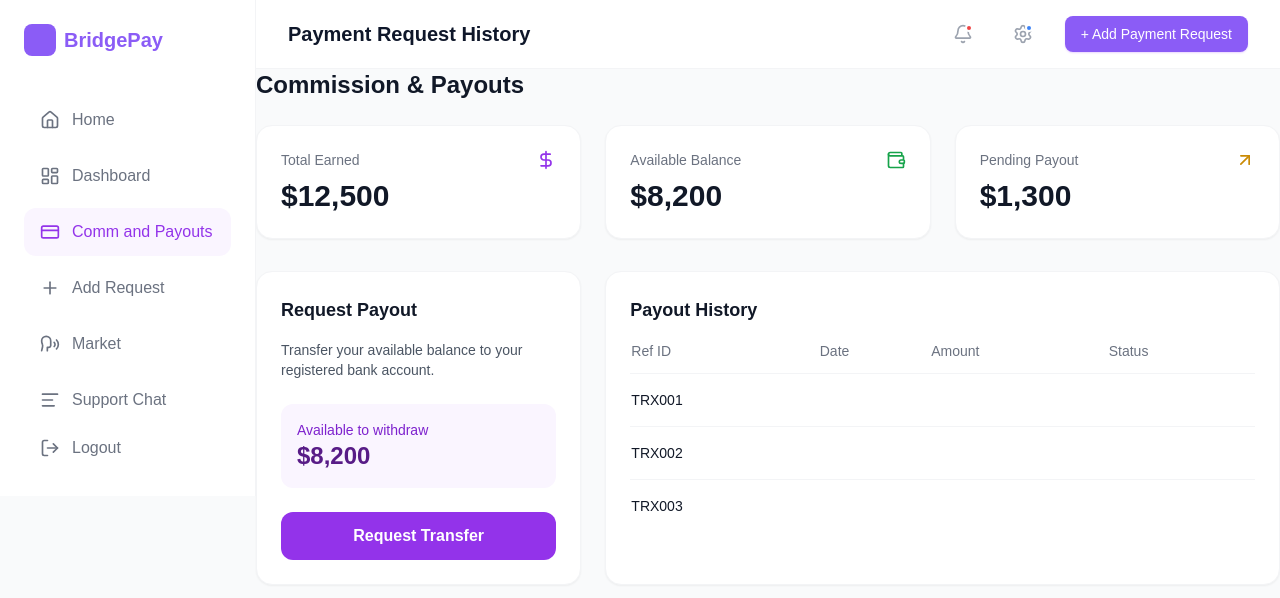
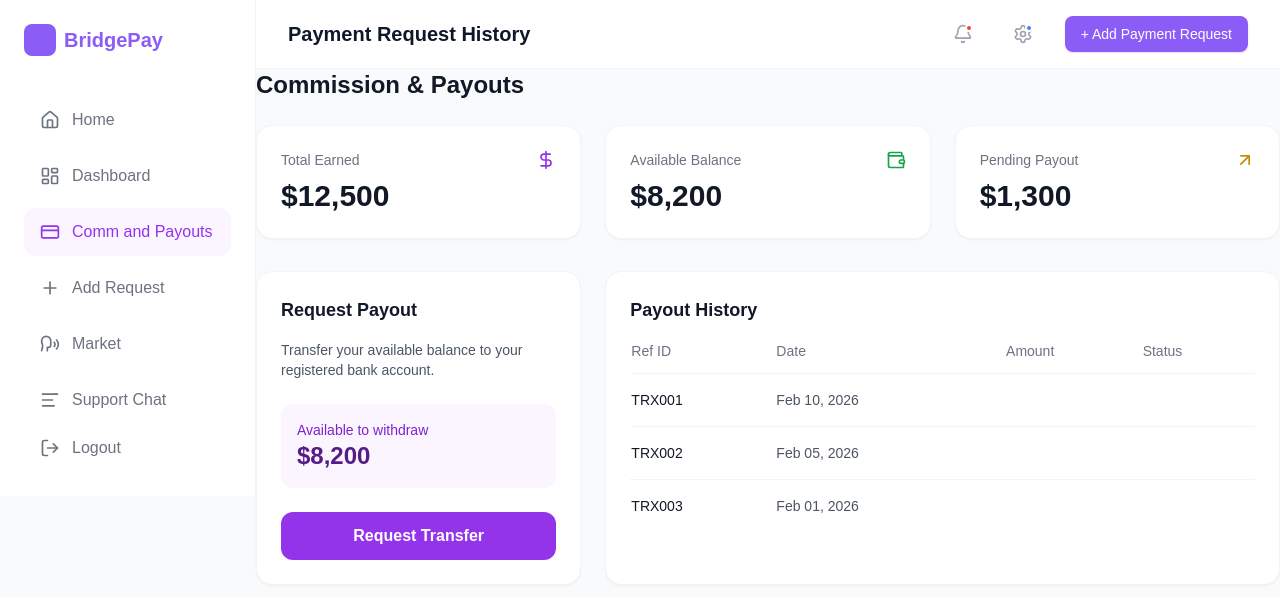
Before and after one commit to Abusadiq006/bridge-pay-dashboard, a React (Vite) app: page /dashboard/payouts in a window 1280 px wide. Shown: the top 598 px of the page. Built offline with nearby package versions, Linux system fonts and the light colour scheme; a web font is replaced by a local one.

Commit message:
adding table data

```diff
--- a/src/pages/CommAndPayouts.jsx
+++ b/src/pages/CommAndPayouts.jsx
@@ -85,6 +85,7 @@ const CommAndPayouts = () => {
                                         {payoutHistory.map((row) => (
                                             <tr key={row.id}>
                                                 <td className="py-4 text-gray-900 font-medium">{row.id}</td>
+                                                <td className="py-4 text-gray-600">{row.date}</td>
 
                                             </tr>
                                         ))}
```
